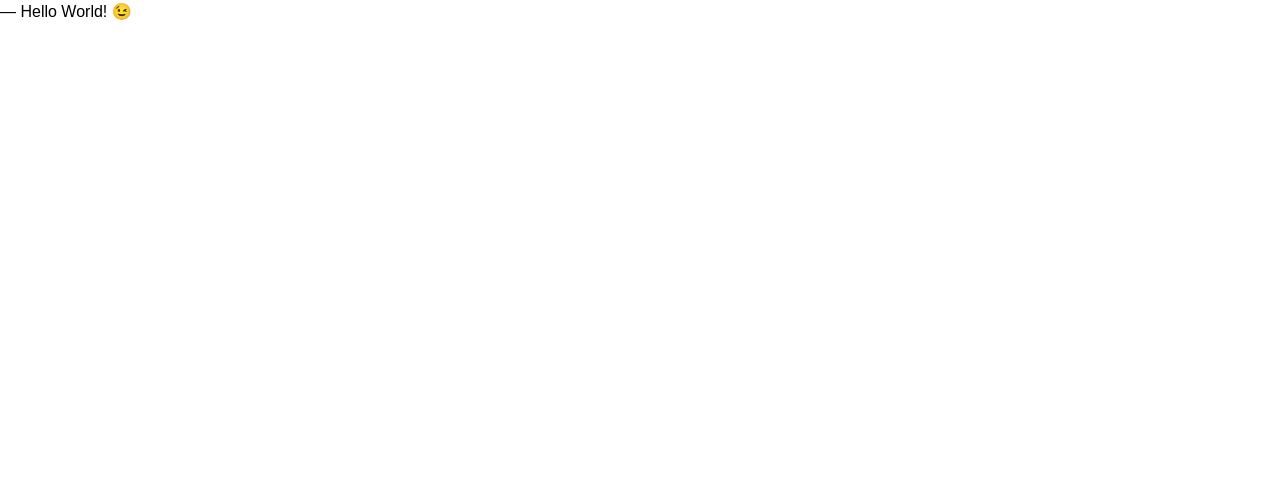
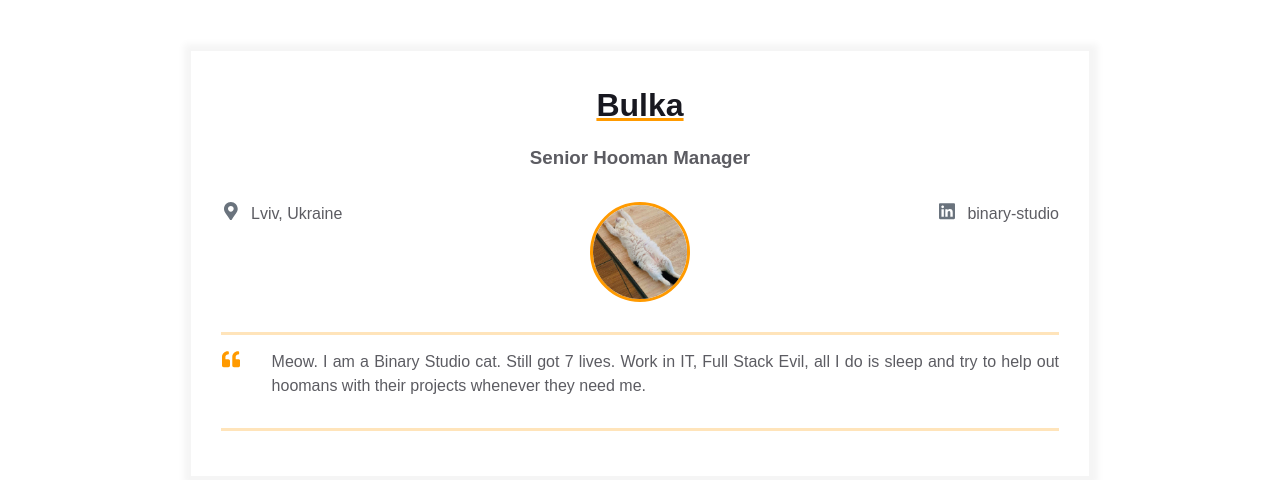
Before and after one commit to SergiiTernytskyi/homepage, a plain HTML site: page index.html in a window 1280 px wide. Drawn offline with Linux system fonts and the light colour scheme.

Commit message:
contacts info added

```diff
--- a/index.html
+++ b/index.html
@@ -7,6 +7,101 @@
     <title>Résumé</title>
   </head>
   <body>
-    ― Hello World! &#x1F609;
+    <main>
+      <div class="resume">
+        <div class="container">
+          <div class="resume__block">
+            <h1 class="contact-info__header">Bulka</h1>
+            <h3 class="contact-info__sub-header">Senior Hooman Manager</h3>
+
+            <div class="contact_info_container fh">
+              <div class="contact-info__block">
+                <a href="" rel="author" class="contact-info__item">
+                  <div class="contact-info__item-icon-wrapper">
+                    <svg
+                      class="contact-info__item-icon"
+                      xmlns="http://www.w3.org/2000/svg"
+                      viewBox="0 0 384 512"
+                    >
+                      <path
+                        d="M172.268 501.67C26.97 291.031 0 269.413 0 192 0 85.961 85.961 0
+        192 0s192 85.961 192 192c0 77.413-26.97 99.031-172.268 309.67-9.535
+        13.774-29.93 13.773-39.464 0zM192 272c44.183 0 80-35.817
+        80-80s-35.817-80-80-80-80 35.817-80 80 35.817 80 80 80z"
+                      ></path>
+                    </svg>
+                  </div>
+                  <span>Lviv, Ukraine</span>
+                </a>
+              </div>
+
+              <div class="contact-info__block contact-info__block--center">
+                <img
+                  class="contact-info__avatar"
+                  src="assets/bulka.jpg"
+                  alt="Avatar"
+                />
+              </div>
+
+              <div class="contact-info__block">
+                <a
+                  href="https://ua.linkedin.com/company/binary-studio_241166"
+                  rel="author"
+                  class="contact-info__item"
+                >
+                  <div class="contact-info__item-icon-wrapper">
+                    <svg
+                      class="contact-info__item-icon"
+                      xmlns="http://www.w3.org/2000/svg"
+                      viewBox="0 0 448 512"
+                    >
+                      <path
+                        d="M416 32H31.9C14.3 32 0 46.5 0 64.3v383.4C0 465.5 14.3 480 31.9
+        480H416c17.6 0 32-14.5 32-32.3V64.3c0-17.8-14.4-32.3-32-32.3zM135.4
+        416H69V202.2h66.5V416zm-33.2-243c-21.3 0-38.5-17.3-38.5-38.5S80.9
+        96 102.2 96c21.2 0 38.5 17.3 38.5 38.5 0 21.3-17.2 38.5-38.5
+        38.5zm282.1 243h-66.4V312c0-24.8-.5-56.7-34.5-56.7-34.6 0-39.9
+        27-39.9 54.9V416h-66.4V202.2h63.7v29.2h.9c8.9-16.8 30.6-34.5
+        62.9-34.5 67.2 0 79.7 44.3 79.7 101.9V416z"
+                      ></path>
+                    </svg>
+                  </div>
+                  <span>binary-studio</span>
+                </a>
+              </div>
+            </div>
+          </div>
+        </div>
+
+        <div class="container">
+          <div class="resume__block">
+            <div class="intro">
+              <div class="intro__icon-wrapper">
+                <svg
+                  class="intro__icon"
+                  xmlns="http://www.w3.org/2000/svg"
+                  viewBox="0 0 512 512"
+                >
+                  <path
+                    d="M464 256h-80v-64c0-35.3 28.7-64 64-64h8c13.3 0 24-10.7
+            24-24V56c0-13.3-10.7-24-24-24h-8c-88.4 0-160 71.6-160 160v240c0
+            26.5 21.5 48 48 48h128c26.5 0 48-21.5
+            48-48V304c0-26.5-21.5-48-48-48zm-288 0H96v-64c0-35.3 28.7-64
+            64-64h8c13.3 0 24-10.7 24-24V56c0-13.3-10.7-24-24-24h-8C71.6 32 0
+            103.6 0 192v240c0 26.5 21.5 48 48 48h128c26.5 0
+            48-21.5 48-48V304c0-26.5-21.5-48-48-48z"
+                  ></path>
+                </svg>
+              </div>
+              <p class="intro_text">
+                Meow. I am a Binary Studio cat. Still got 7 lives. Work in IT,
+                Full Stack Evil, all I do is sleep and try to help out hoomans
+                with their projects whenever they need me.
+              </p>
+            </div>
+          </div>
+        </div>
+      </div>
+    </main>
   </body>
 </html>
```
Also changed, not shown: assets/bulka.jpg (added).
